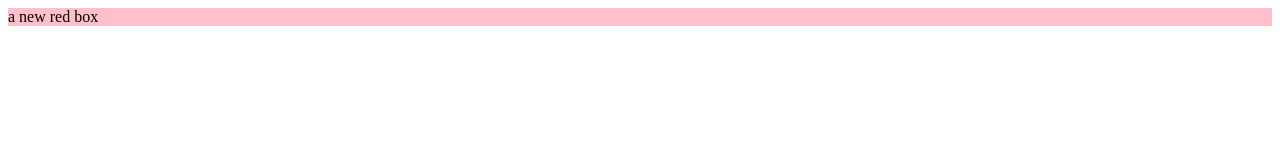
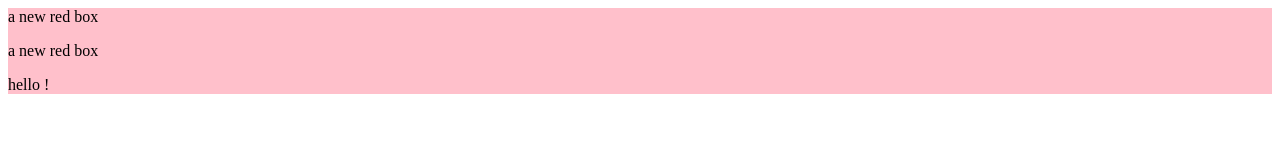
Before and after one commit to ElliseSun/HelloWorld, a plain HTML site: page index.html in a window 1280 px wide. Drawn offline with Linux system fonts and the light colour scheme.

Commit message:
hello 2
这是我改的

```diff
--- a/index.html
+++ b/index.html
@@ -7,6 +7,8 @@
 	<body>
 		<div id="box" style="background-color: #FFC0CB;">
 			a new red box
+			<p>a new red box</p>
+			<p>hello !</p>
 		</div>
 	</body>
 </html>
```
